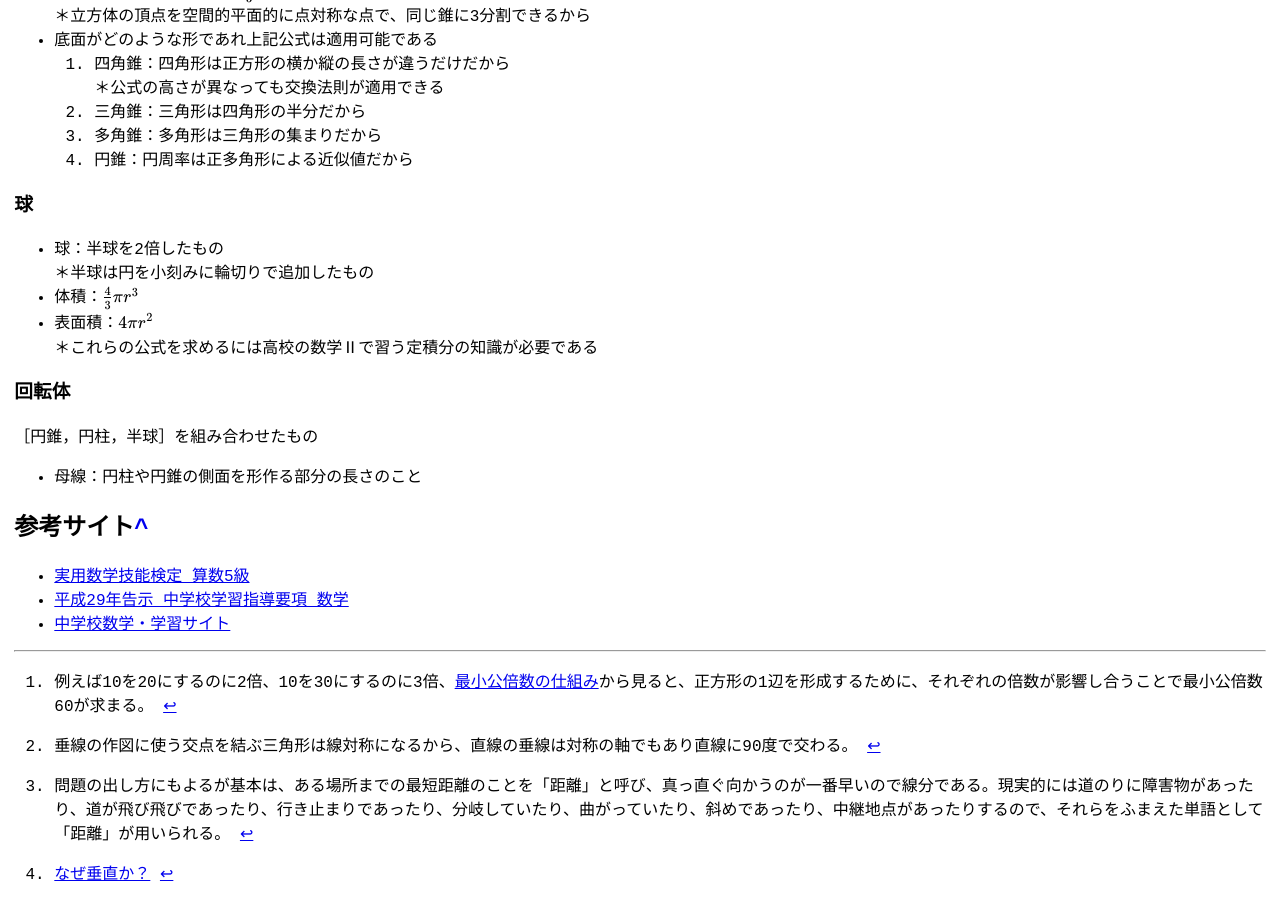
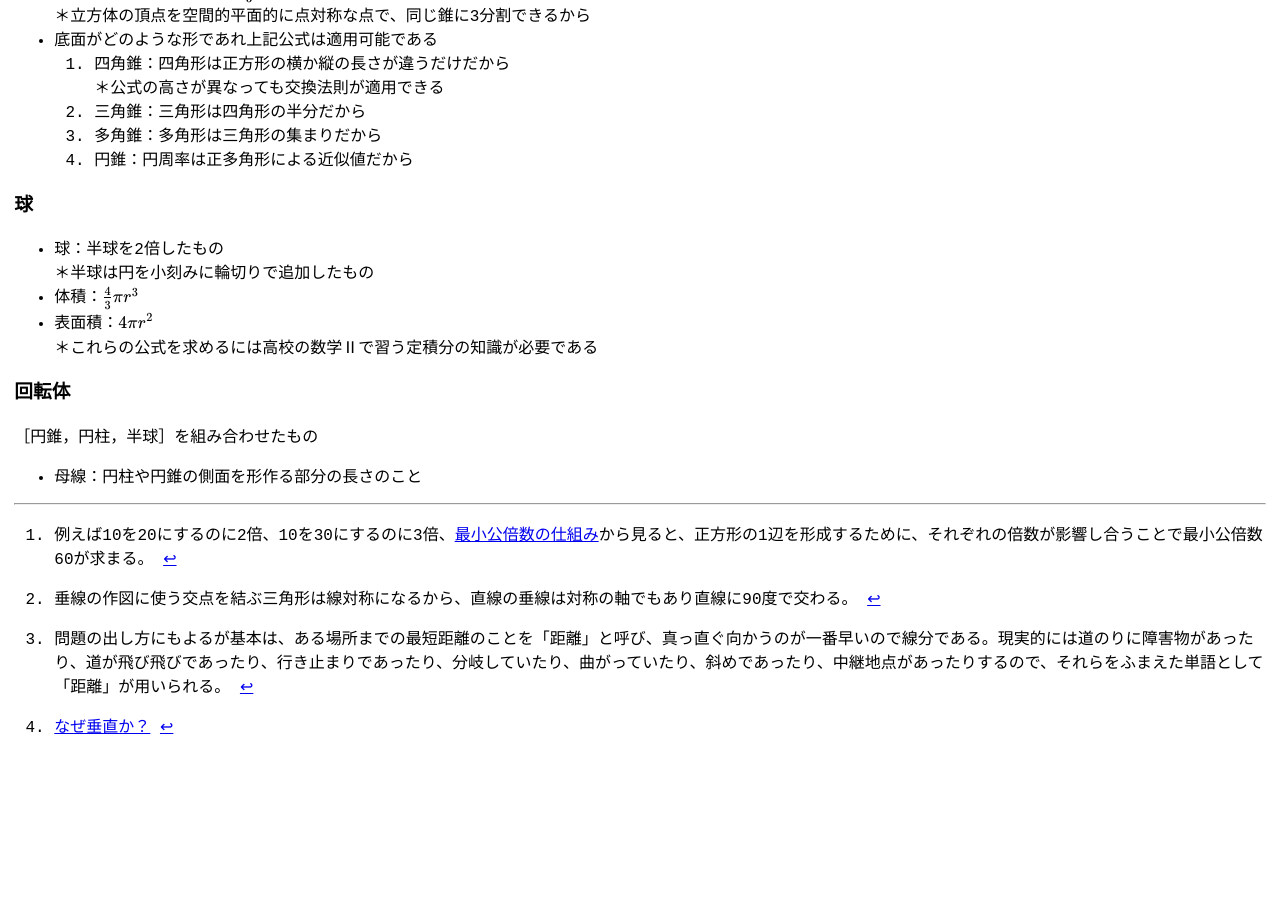
Before and after one commit to zoldof/algo-notes-ci, a Jekyll site: the page built from docs/dist/chu1/index.md, in a window 1280 px wide and 900 px high, scrolled down 9738 px. Built offline with Jekyll 4.4.1, drawn with Linux system fonts in a browser that asks for light colours; after the commit the page ends 10491 px from its top, so only the background shows below that.

Commit message:
Update index.md

```diff
--- a/docs/dist/chu1/index.md
+++ b/docs/dist/chu1/index.md
@@ -386,11 +386,6 @@ robots: noindex
 ［円錐，円柱，半球］を組み合わせたもの
 - 母線：円柱や円錐の側面を形作る部分の長さのこと
 
-## 参考サイト
-- [実用数学技能検定 算数5級](https://www.su-gaku.net/suken/examination/summary/5q)
-- [平成29年告示 中学校学習指導要項 数学](https://www.mext.go.jp/component/a_menu/education/micro_detail/__icsFiles/afieldfile/2019/03/18/1387018_004.pdf)
-- [中学校数学・学習サイト](https://math.005net.com)
-
 ---
 
 [^1]:[なぜ垂直か？](https://curlpingnosiawase.com/three-proof-methods-that-the-angle-of-the-tangent-of-the-circle-is-90-degrees-right-angle-what-is-a-tangent-what-is-the-point-of-contact-between-a-circle-and-a-straight-line-junior-high-school-mathmat)
```
